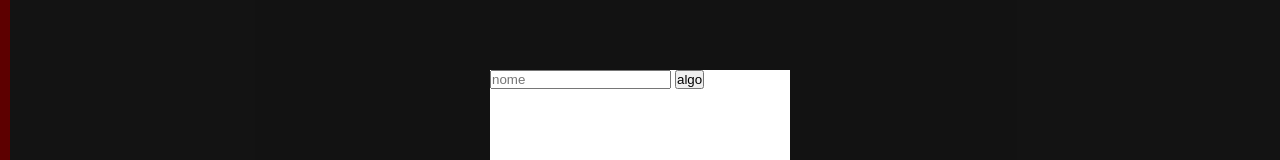
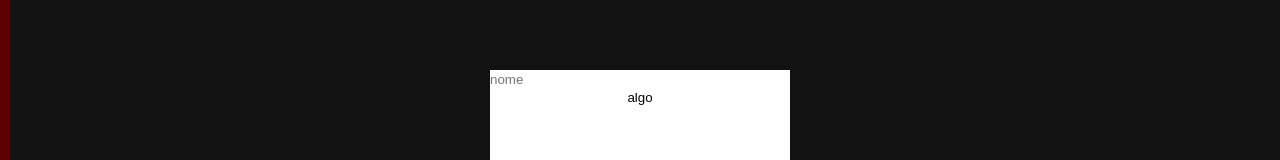
Before and after one commit to Gustav-Stack/Snake-Game, a plain HTML site: page index.html in a window 1280 px wide. Shown: the part 180-340 px from the top of the page. Drawn offline with Linux system fonts and the light colour scheme.

Commit message:
Update style.css

```diff
--- a/style.css
+++ b/style.css
@@ -26,3 +26,9 @@ canvas {
   width: 300px;
   background-color: white;
 }
+input {
+  background-color: transparent;
+  border: none;
+  width: 100%;
+
+}
```
